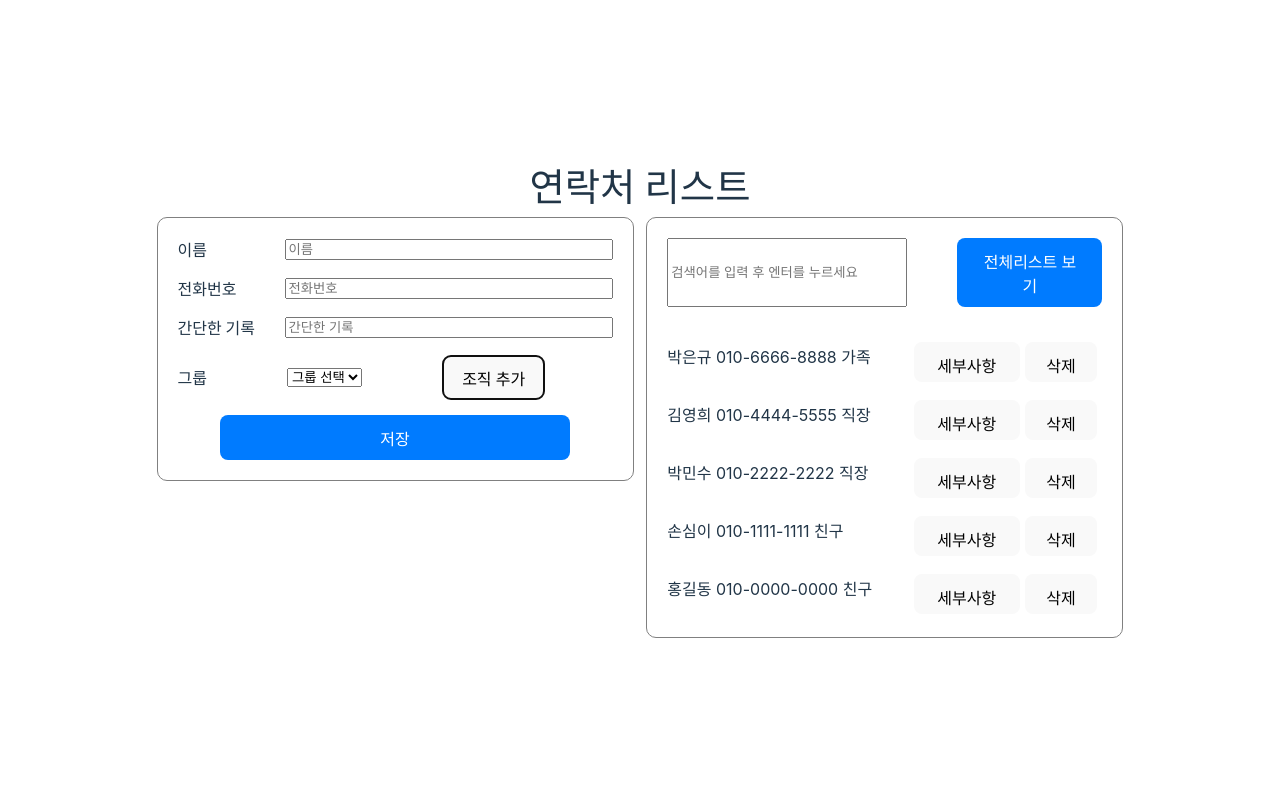
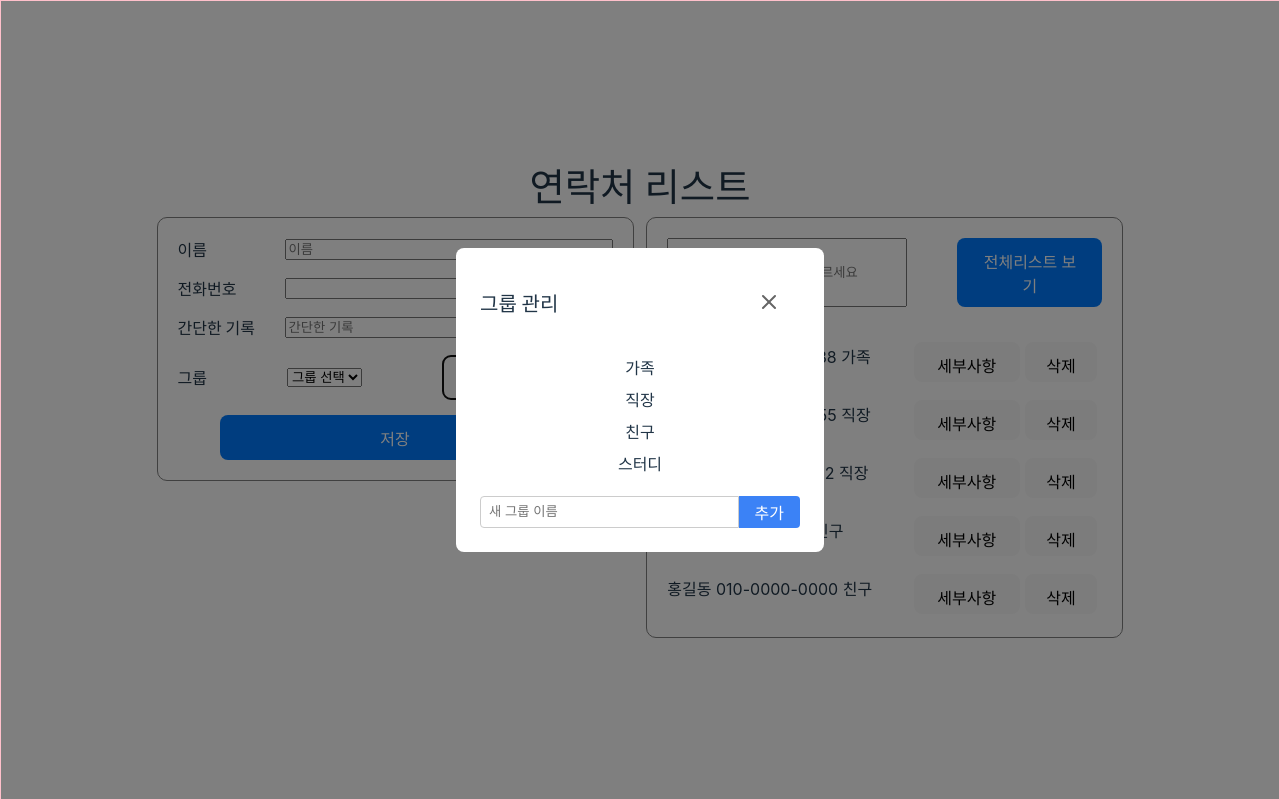
Before and after one commit to kimjuyoung99/React-numberList-project, a React (Vite) app: page / in a window 1280 px wide. Both pictures are taken after a click on the button "조직 추가". Built offline with nearby package versions, Linux system fonts and the light colour scheme.

Commit message:
feat : 그룹 모달 기능 추가, css : 모달 디자인 ,  + lucide-react 라이브러리 설치

```diff
--- a/package.json
+++ b/package.json
@@ -13,6 +13,7 @@
     "deploy": "gh-pages -d dist"
   },
   "dependencies": {
+    "lucide-react": "^0.439.0",
     "react": "^18.3.1",
     "react-dom": "^18.3.1"
   },
--- a/src/body/inputCom/InputCom.jsx
+++ b/src/body/inputCom/InputCom.jsx
@@ -60,7 +60,7 @@ export default function InputCom({ setList, lists }) {
                 />
                 <InputEl
                     label="전화번호"
-                    placeholder="전화번호"
+                    placeholde ㅠr="전화번호"
                     value={phone}
                     onChange={(e) => setPhone(e.target.value)}
                     error={showErrors ? phoneError : ''}
--- a/src/body/inputCom/SelectEl.jsx
+++ b/src/body/inputCom/SelectEl.jsx
@@ -1,19 +1,24 @@
 import "../../body/body.css";
-import { useState } from "react";
+import { useState,useEffect } from "react";
+import GroupModal from "../../groupModal/GroupModal";
 
 export default function SelectEl ({label, value, onChange}) {
-    const [showAddGroup, setShowAddGroup] = useState(false);
-    const [newGroup, setNewGroup] = useState('');
+    //모달 표시 여부와 그룹 목록 상태 초기화'
+    const [showModal, setShowModal] = useState(false);
+    const [groups, setGroups] = useState(['가족','직장','친구','스터디']);
 
-    const handleAddGroup =()=>{
-        setShowAddGroup(true);
-    }
+    useEffect (()=> {
+        const savedGroups = localStorage.getItem('groups');
+        if(savedGroups) {
+            setGroups(JSON.parse(savedGroups));
+        }
+    },[]);
 
-    const handleSaveNewGroup =()=>{
-        //새 그룹 저장하는 로직 추가
-        console.log("새로운 그룹 추가 : ", newGroup);
-        setShowAddGroup(false);
-        setNewGroup('');
+    // 새 그룹 추가 시 호출되는 함수
+    const handleAddGroup =(updatedGrouops)=>{
+        setGroups(updatedGrouops);
+        //새로 추가된 그룹을 현재 선택된 값으로 설정
+        onChange({target: {value: updatedGrouops[updatedGrouops.length -1]}});
     }
 
     return (
@@ -21,24 +26,19 @@ export default function SelectEl ({label, value, onChange}) {
             <label className="input-label">{label}</label>
             <select className="group-select" value={value} onChange={onChange}>
                 <option value="">그룹 선택</option>
-                <option value="가족">가족</option>
-                <option value="직장">직장</option>
-                <option value="친구">친구</option>
-                <option value="스터디">스터디</option>
+                {groups.map((group, index)=> (
+                    <option key={index} value={group}>{group}</option>
+                ))}
             </select>
-            <button onClick={handleAddGroup} className="add-group-btn">조직 추가</button>
+            {/* 그룹 추가 버튼 */}
+            <button onClick={()=> setShowModal(true)} className="add-group-btn">조직 추가</button>
 
-            {/* {showAddGroup && (
-                <div className="add-group-form">
-                    <input
-                    type="text"
-                    value={newGroup}
-                    onChange={(e)=> setNewGroup(e.target.value)}
-                    placeholder="새 그룹 이름"
-                    />
-                    <button onClick={handleSaveNewGroup}>저장</button>
-                </div>
-            )} */}
+             {/* 그룹 모달 컴포넌트 */}
+            <GroupModal
+                isOpen={showModal}
+                onClose={() => setShowModal(false)}
+                onAddGroup={handleAddGroup}
+            />
         </div>
     );
 };
--- a/src/groupModal/GroupModal.jsx
+++ b/src/groupModal/GroupModal.jsx
@@ -1,9 +1,62 @@
-import "./groupModal.css";
+import React, { useState, useEffect } from 'react';
+import { X } from 'lucide-react';
+import './groupModal.css'; // CSS 파일 import
 
-export default function GroupModal () {
-    return (
-        <div className="groupmodal">
-            그룹모달입니다
+const GroupModal = ({ isOpen, onClose, onAddGroup }) => {
+  const [groups, setGroups] = useState(['가족', '직장', '친구', '스터디']);
+  const [newGroup, setNewGroup] = useState('');
+
+  useEffect(() => {
+    const savedGroups = localStorage.getItem('groups');
+    if (savedGroups) {
+      setGroups(JSON.parse(savedGroups));
+    }
+  }, []);
+
+  const handleAddGroup = () => {
+    if (newGroup.trim() !== '') {
+      const updatedGroups = [...groups, newGroup.trim()];
+      setGroups(updatedGroups);
+      localStorage.setItem('groups', JSON.stringify(updatedGroups));
+      onAddGroup(updatedGroups);
+      setNewGroup('');
+    }
+  };
+
+  if (!isOpen) return null;
+
+  return (
+    <div className="groupmodal">
+      <div className="groupmodal-content">
+        <div className="groupmodal-header">
+          <h2 className="groupmodal-title">그룹 관리</h2>
+          <button onClick={onClose} className="groupmodal-close">
+            <X size={24} />
+          </button>
         </div>
-    );
+        <ul className="groupmodal-list">
+          {groups.map((group, index) => (
+            <li key={index} className="groupmodal-list-item">{group}</li>
+          ))}
+        </ul>
+        <div className="groupmodal-form">
+          <input
+            type="text"
+            value={newGroup}
+            onChange={(e) => setNewGroup(e.target.value)}
+            placeholder="새 그룹 이름"
+            className="groupmodal-input"
+          />
+          <button
+            onClick={handleAddGroup}
+            className="groupmodal-button"
+          >
+            추가
+          </button>
+        </div>
+      </div>
+    </div>
+  );
 };
+
+export default GroupModal;
--- a/src/groupModal/groupModal.css
+++ b/src/groupModal/groupModal.css
@@ -1,3 +1,73 @@
 .groupmodal {
     border: 1.5px solid pink;
+    position: fixed;
+    inset: 0;
+    background-color: rgba(0, 0, 0, 0.5);
+    display: flex;
+    align-items: center;
+    justify-content: center;
 }
+
+.groupmodal-content {
+    background-color: white;
+    padding: 1.5rem;
+    border-radius: 0.5rem;
+    width: 20rem;
+}
+
+.groupmodal-header {
+    display: flex;
+    justify-content: space-between;
+    align-items: center;
+    margin-bottom: 1rem;
+}
+
+.groupmodal-title {
+    font-size: 1.25rem;
+    font-weight: bold;
+}
+
+.groupmodal-close {
+    background: none;
+    border: none;
+    cursor: pointer;
+    color: #666;
+}
+
+.groupmodal-close:hover {
+    color: #333;
+}
+
+.groupmodal-list {
+    margin-bottom: 1rem;
+    list-style-type: none;
+    padding: 0;
+}
+
+.groupmodal-list-item {
+    padding: 0.25rem 0;
+}
+
+.groupmodal-form {
+    display: flex;
+}
+
+.groupmodal-input {
+    flex-grow: 1;
+    border: 1px solid #ccc;
+    border-radius: 0.25rem 0 0 0.25rem;
+    padding: 0.25rem 0.5rem;
+}
+
+.groupmodal-button {
+    background-color: #3b82f6;
+    color: white;
+    padding: 0.25rem 1rem;
+    border: none;
+    border-radius: 0 0.25rem 0.25rem 0;
+    cursor: pointer;
+}
+
+.groupmodal-button:hover {
+    background-color: #2563eb;
+}
```
Also changed, not shown: 1 other file (tests, documents, lock files or other folders).
